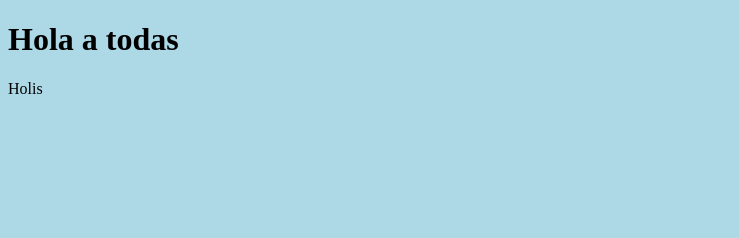
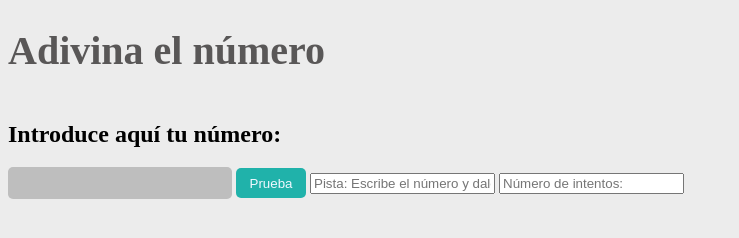
Before and after one commit to jeannettearias/modulo-2-adivina-el-numero, a website built with Vite: page src/index.html in a window 1280 px wide. Shown: the whole page, without its empty margins (0-739 px from the left). Built offline with nearby package versions, Linux system fonts and the light colour scheme.

Commit message:
first commit

```diff
--- a/src/index.html
+++ b/src/index.html
@@ -1,21 +1,37 @@
 <!DOCTYPE html>
 <html lang="es">
+
 <head>
   <meta charset="UTF-8" />
   <meta name="viewport" content="width=device-width, initial-scale=1" />
   <title>Adalab Web Starter Kit</title>
   <link href="https://fonts.googleapis.com/css?family=Roboto&display=swap" rel="stylesheet" />
-    <link rel="stylesheet" href="./scss/main.scss" />
   <link rel="icon" href="./images/favicon.png" />
+  <link rel="stylesheet" href="./scss/main.scss">
+
 </head>
 
-  <body>
+<body class="body">
 
-    <header>
-      <h1>Hola a todas</h1>
+  <header class="header">
+    <h1 class="title">Adivina el número</h1>
   </header>
+  <main>
+    <section>
+      <form class="js__form form"></form>
+      <h2 class="js__title">Introduce aquí tu número: </h2>
+      <input class="js__input input" type="number" name="number" id="input">
+      <button class="js__btn btn">Prueba</button>
 
-    <main>Holis</main>
+      <input class="js__hint" type="text" id="hint" placeholder="Pista: Escribe el número y dale a Prueba">
+      <input class="js__numberOfTries" type="text" id="tries" placeholder="Número de intentos: ">
 
+
+    </section>
+
+  </main>
+
+  <script src="./js/main.js"></script>
 </body>
+
 </html>
--- /dev/null
+++ b/src/js/main.js
@@ -0,0 +1,44 @@
+'use strict'
+
+// GLOBAL VARIABLES
+
+const inputValue = document.querySelector('.js__input');
+const btn = document.querySelector('.js__btn');
+
+// GENERATE THE RANDOM NUMBER (1 - 100) TO BE GUESSED
+
+function getRandomNumber(max) {
+    return parseInt(Math.random() * max);
+
+  }
+
+  // FUNCTIONS AND EVENTS
+
+// GET THE VALUE INPUT BY USER
+function getValueFromInput() {
+
+    const input = inputValue.value;
+
+    console.log(input);
+
+    return parseInt(input);
+}
+
+
+    //CLICK BUTTON FUNCTION
+  const handleClickBtn = (ev) => {
+    ev.preventDefault();
+
+    getValueFromInput();
+
+  };
+
+  btn.addEventListener( 'click', handleClickBtn );
+
+
+// GENERATE ANSWERS TEXTS
+
+
+
+
+// GENERATE THE NUMBER OF TIME THAT USER HAS TRIED
--- a/src/scss/main.scss
+++ b/src/scss/main.scss
@@ -1,3 +1,32 @@
 body {
-  background-color: lightblue;
+  background-color: rgba(128, 128, 128, 0.148);
 }
+
+.title {
+  color: rgba(23, 20, 20, 0.691);
+  font-size: 40px;
+}
+
+.form {
+  display: grid;
+  //grid-template-rows: repeat(1, 1fr);
+
+}
+
+.btn {
+  background-color: lightseagreen;
+  color: aliceblue;
+  width: 70px;
+  height: 30px;
+  border: white;
+  border-radius: 5px;
+}
+
+.input {
+  background-color: rgba(128, 128, 128, 0.434);
+  color: rgba(0, 0, 0, 0.712);
+  width: 220px;
+  height: 30px;
+  border: white;
+  border-radius: 5px;
+}
```
Also changed, not shown: 1 other file. Lines whose indentation alone changed are shown as unchanged.
